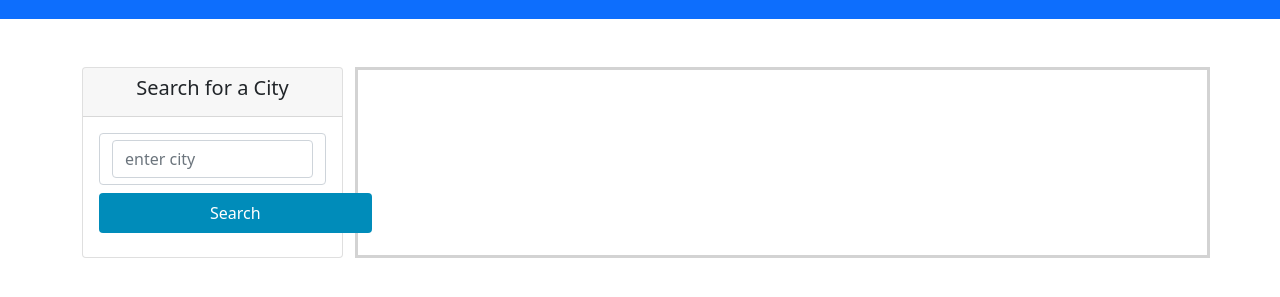
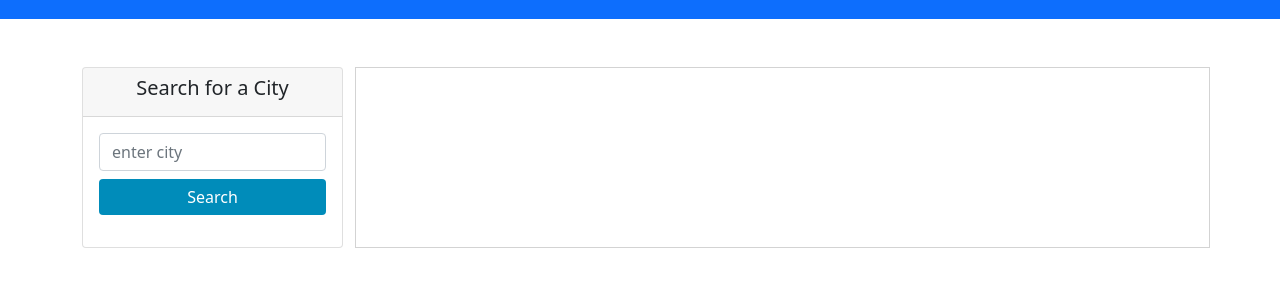
Before and after one commit to crumwj22/weather-dashboard, a plain HTML site: page index.html in a window 1280 px wide. Shown: the part 69-366 px from the top of the page. Drawn offline with nearby package versions, Linux system fonts and the light colour scheme.

Commit message:
used bootstrap to realign weather cards, styled search button and search box

```diff
--- a/assets/css/style.css
+++ b/assets/css/style.css
@@ -7,17 +7,13 @@ h5 {
     background-color: #008CBA; /* blue */
     border: none;
     color: white;
-    padding: 8px 111px;
-    text-align: center;
-    text-decoration: none;
-    display: inline-block;
-    font-size: 16px;
 }
 
 .currentWeather {
     border-style: solid;
     border-color: lightgray;
     font-size: large;
+    border-width: 1px;
 }
 
 img {
@@ -32,3 +28,7 @@ img {
 .pastSearches {
     background-color: lightgrey;
 }
+
+.fiveDayForecast {
+    padding-left: 75px;
+}
--- a/assets/js/script.js
+++ b/assets/js/script.js
@@ -5,14 +5,15 @@ var fiveDayForecast = document.querySelector('.fiveDayForecast');
 var listSearchedCities = document.querySelector('.listSearchedCities');
 let pastSearches = JSON.parse(window.localStorage.getItem('pastSearches')) || [];
 
-//first API call
+
 searchBtn.addEventListener('click', function(event) {
     event.preventDefault();
 
-    // clear previous current weather and five day forecast
+    // clear current weather and five day forecast
     currentWeather.innerHTML = "";
     fiveDayForecast.innerHTML = "";
 
+    //first API call
     var cityName = document.querySelector('#cityInput').value;
     var requestUrl = `https://api.openweathermap.org/data/2.5/weather?q=${cityName}&appid=a7715944e1c51c0dc7f0c45921d07581`
 
@@ -70,15 +71,23 @@ searchBtn.addEventListener('click', function(event) {
         var humidityEl = document.createElement('div');
         var uvIndexEl = document.createElement('div');
         var iconEl = document.createElement('img');
-        iconEl.classList = ""
         var iconDesEl = document.createElement('div');
         iconEl.src = 'https://openweathermap.org/img/w/' + icon + '.png';
 
         var today = moment ();
         $(".currentWeather").text(today.format("MMM Do, YYYY"));
 
-        currentWeather.append(nameEl, tempEl, windEl, humidityEl, uvIndexEl, iconEl, iconDesEl);
-        nameEl.textContent = "" + name;
+        currentWeather.append(
+            nameEl,
+            iconEl,
+            iconDesEl,
+            tempEl,
+            windEl,
+            humidityEl,
+            uvIndexEl
+            );
+
+            nameEl.textContent = "" + name;
         tempEl.textContent = "Temp: " + temp;
         windEl.textContent = "Wind Speed: " + wind_speed;
         humidityEl.textContent = "Humidity: " + humidity;
@@ -103,7 +112,7 @@ searchBtn.addEventListener('click', function(event) {
 
         //create a "card div" to hold our separate forecast
         var cardDiv = document.createElement("div");
-        cardDiv.classList = "card-body text-center mb-4 bg-primary text-light";
+        cardDiv.classList = "card-body text-left me-3 bg-secondary text-light col-2 border border-dark";
         var tempEl = document.createElement('div');
         var windEl = document.createElement('div');
         var humidityEl = document.createElement('div');
@@ -115,12 +124,13 @@ searchBtn.addEventListener('click', function(event) {
         //append all the forecast data to the card
         cardDiv.append(
             dateEl,
+            iconEl,
+            iconDesEl,
             tempEl,
             windEl,
             humidityEl,
-            uvIndexEl,
-            iconEl,
-            iconDesEl
+            uvIndexEl
+
         );
 
         //append the card to the forecast div
@@ -138,8 +148,6 @@ searchBtn.addEventListener('click', function(event) {
     listSearchedCities.innerHTML = "";
         for(let i = 0; i < pastSearches.length; i++) {
         const historyItem = document.createElement("input");
-        historyItem.setAttribute("type","text");
-        historyItem.setAttribute("readonly",true);
         historyItem.setAttribute("class", "form-control d-block bg-white");
         historyItem.setAttribute("value", pastSearches[i]);
         historyItem.addEventListener("click",function() {
--- a/index.html
+++ b/index.html
@@ -31,10 +31,10 @@
                   <div class="card-body">
                     <!-- Search Form -->
                     <form class="form-inline">
-                      <div class="form-group mb-2 form-control d-block">
-                        <input type="search" class="form-control" id="cityInput" placeholder= "enter city"/>
+                      <div class="form-group mb-2">
+                        <input type="search" class="form-control d-block bg-white" id="cityInput" placeholder= "enter city"/>
                       </div>
-                      <button type="submit" class="btn mb-2" id="searchBtn">Search
+                      <button type="submit" class="form-control btn mb-3" id="searchBtn">Search
 
                       </button>
                     </form>
@@ -51,12 +51,12 @@
              <!-- need city, date, temp, wind, humidity, UV Index -->
 
                             <!-- current weather -->
-                    <div class="card-body currentWeather">
+                    <div class="card-body w-75 currentWeather">
                             <!-- current weather -->
                     </div>
 
                             <!-- five day forecast -->
-                    <div class="card-body fiveDayForecast">
+                    <div class="card-body fiveDayForecast row">
                             <!-- /five day forecast -->
                     </div>
 
@@ -69,5 +69,6 @@
             ></script>
             <script src="https://cdnjs.cloudflare.com/ajax/libs/moment.js/2.27.0/moment.min.js"></script>
             <script src="assets/js/script.js"></script>
+
     </body>
 </html>
```
